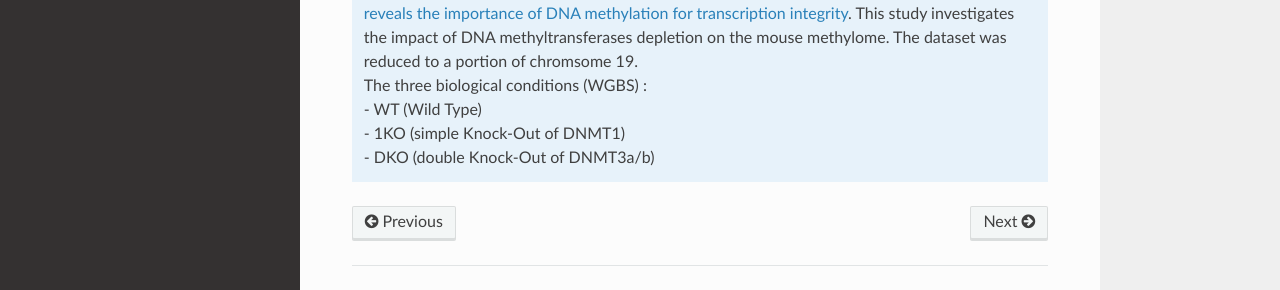
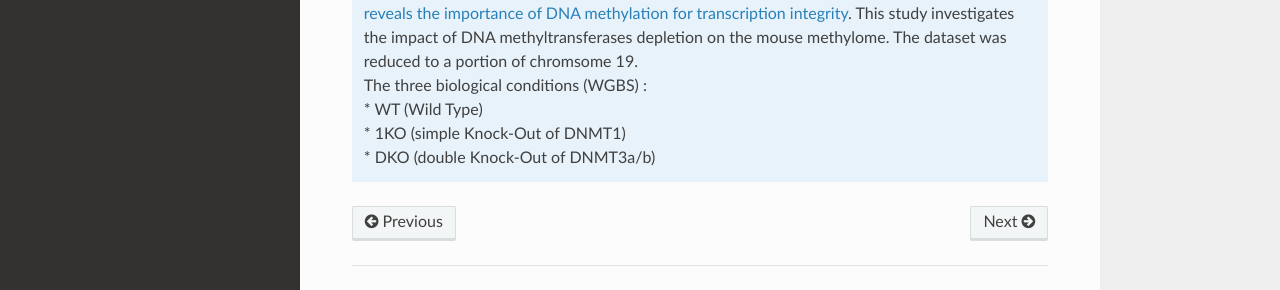
Before and after one commit to parisepigenetics/Methylator-Documentation, an MkDocs documentation site: the page built from docs/quick_start.md, in a window 1280 px wide and 1054 px high. Shown: the part 719-1009 px from the top of the window. Built offline with MkDocs 1.6.1, drawn with Linux system fonts in a browser that asks for light colours; nearby versions of some CDN libraries.

```diff
--- a/docs/quick_start.md
+++ b/docs/quick_start.md
@@ -21,6 +21,6 @@ Detailed explanation of the outputs are available in [Results](results.md).
 !!! info
     The test dataset is taken from the publication: [Genome-wide analysis in the mouse embryo reveals the importance of DNA methylation for transcription integrity](https://www.nature.com/articles/s41467-020-16919-w). This study investigates the impact of DNA methyltransferases depletion on the mouse methylome. The dataset was reduced to a portion of chromsome 19.
     The three biological conditions (WGBS) :
-    - WT  (Wild Type)
-    - 1KO (simple Knock-Out of DNMT1)
-    - DKO (double Knock-Out of DNMT3a/b)
+    * WT  (Wild Type)
+    * 1KO (simple Knock-Out of DNMT1)
+    * DKO (double Knock-Out of DNMT3a/b)
```
